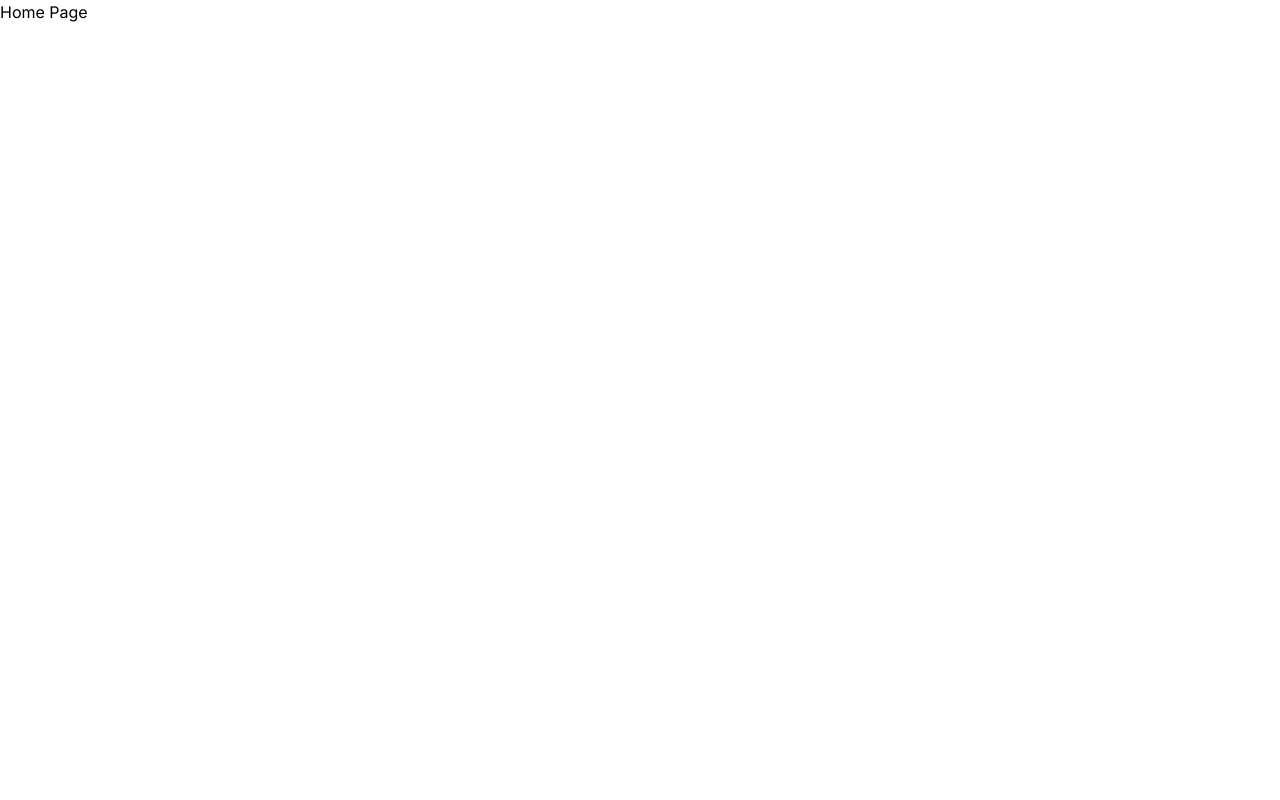
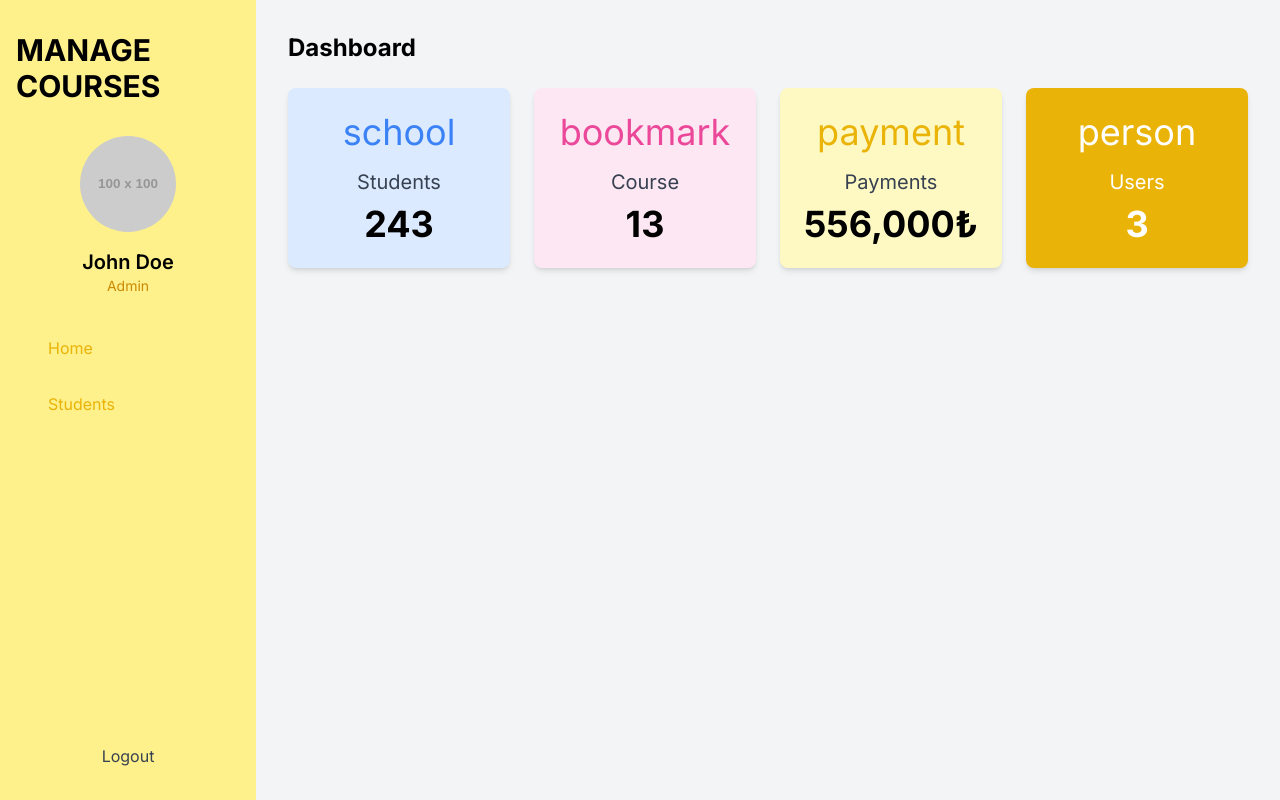
Before and after one commit to AfraGngr/students-case, a Next.js app: page / in a window 1280 px wide. Built offline with nearby package versions, Linux system fonts and the light colour scheme.

Commit message:
feat: create layout and dashboard

```diff
--- /dev/null
+++ b/src/app/(root)/layout.tsx
@@ -0,0 +1,14 @@
+import Sidebar from "@/components/sidebar";
+
+export default function Layout({
+  children,
+}: Readonly<{
+  children: React.ReactNode;
+}>) {
+  return (
+    <div className="flex h-screen">
+    <Sidebar/>
+    {children}
+    </div>
+  );
+}
--- /dev/null
+++ b/src/app/(root)/page.tsx
@@ -0,0 +1,31 @@
+export default function Home() {
+return (
+    <div className="h-screen w-screen">
+      <main className="p-8 bg-gray-100 h-full">
+        <h1 className="text-2xl font-bold mb-6">Dashboard</h1>
+        <div className="grid grid-cols-4 gap-6">
+          <div className="bg-blue-100 p-6 rounded-lg shadow-md flex flex-col items-center">
+            <span className="material-icons text-4xl text-blue-500">school</span>
+            <p className="text-gray-700 text-xl mt-4">Students</p>
+            <p className="text-4xl font-bold mt-2">243</p>
+          </div>
+          <div className="bg-pink-100 p-6 rounded-lg shadow-md flex flex-col items-center">
+            <span className="material-icons text-4xl text-pink-500">bookmark</span>
+            <p className="text-gray-700 text-xl mt-4">Course</p>
+            <p className="text-4xl font-bold mt-2">13</p>
+          </div>
+          <div className="bg-yellow-100 p-6 rounded-lg shadow-md flex flex-col items-center">
+            <span className="material-icons text-4xl text-yellow-500">payment</span>
+            <p className="text-gray-700 text-xl mt-4">Payments</p>
+            <p className="text-4xl font-bold mt-2">556,000₺</p>
+          </div>
+          <div className="bg-yellow-500 p-6 rounded-lg shadow-md flex flex-col items-center">
+            <span className="material-icons text-4xl text-white">person</span>
+            <p className="text-white text-xl mt-4">Users</p>
+            <p className="text-4xl font-bold text-white mt-2">3</p>
+          </div>
+        </div>
+      </main>
+    </div>
+  );
+}
--- /dev/null
+++ b/src/app/(root)/students/page.tsx
@@ -0,0 +1,3 @@
+export default function Students () {
+    return <>Students</>
+}
--- a/src/app/page.tsx
+++ /dev/null
@@ -1,5 +0,0 @@
-export default function Home() {
-  return (
-      <div>Home Page</div>
-  );
-}
--- /dev/null
+++ b/src/components/sidebar.tsx
@@ -0,0 +1,33 @@
+import Link from "next/link";
+
+export default function Sidebar ()  {
+    return (
+    <div className="flex flex-col bg-gray-100">
+      <div className="flex flex-col items-center bg-yellow-200 w-64 h-full py-8 px-4 shadow-lg">
+        <h2 className="text-3xl font-bold mb-8">MANAGE COURSES</h2>
+        <div className="flex flex-col items-center mb-8">
+          <img
+            src="https://via.placeholder.com/100"
+            alt="Profile"
+            className="w-24 h-24 rounded-full mb-4"
+          />
+          <h3 className="text-xl font-semibold">John Doe</h3>
+          <p className="text-sm text-yellow-600">Admin</p>
+        </div>
+        <nav className="flex flex-col w-full">
+          <Link href="/" className="flex items-center mb-4 px-4 py-2 text-yellow-500 rounded-lg hover:bg-yellow-100">
+            <span className="ml-4">Home</span>
+          </Link>
+          <Link href="/students" className="flex items-center mb-4 px-4 py-2 text-yellow-500 hover:bg-yellow-100 rounded-lg">
+            <span className="ml-4">Students</span>
+          </Link>
+        </nav>
+        <div className="mt-auto">
+          <Link href="/login" className="flex items-center text-gray-700 hover:text-red-500">
+            <span>Logout</span>
+          </Link>
+        </div>
+      </div>
+    </div>
+  );
+}
```
